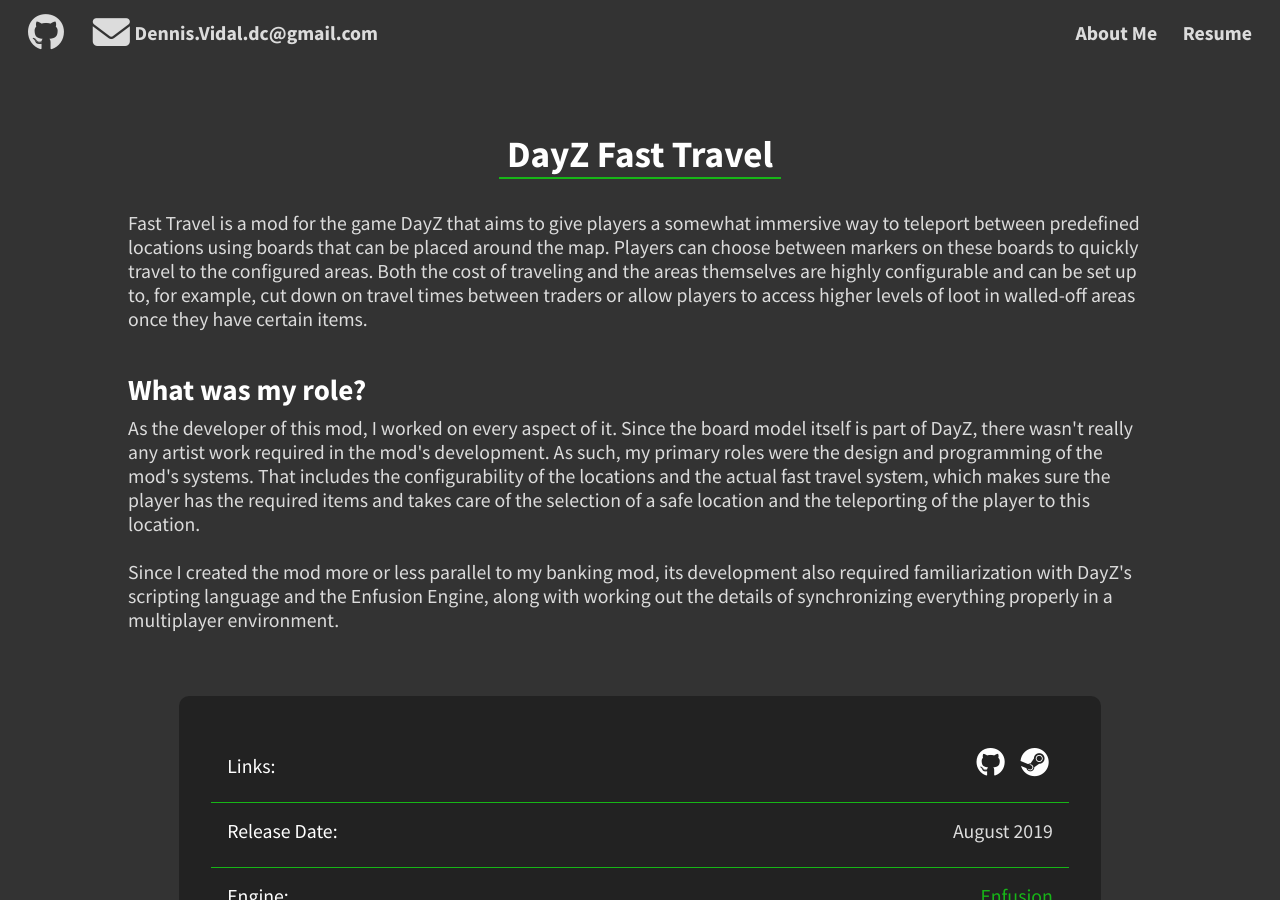
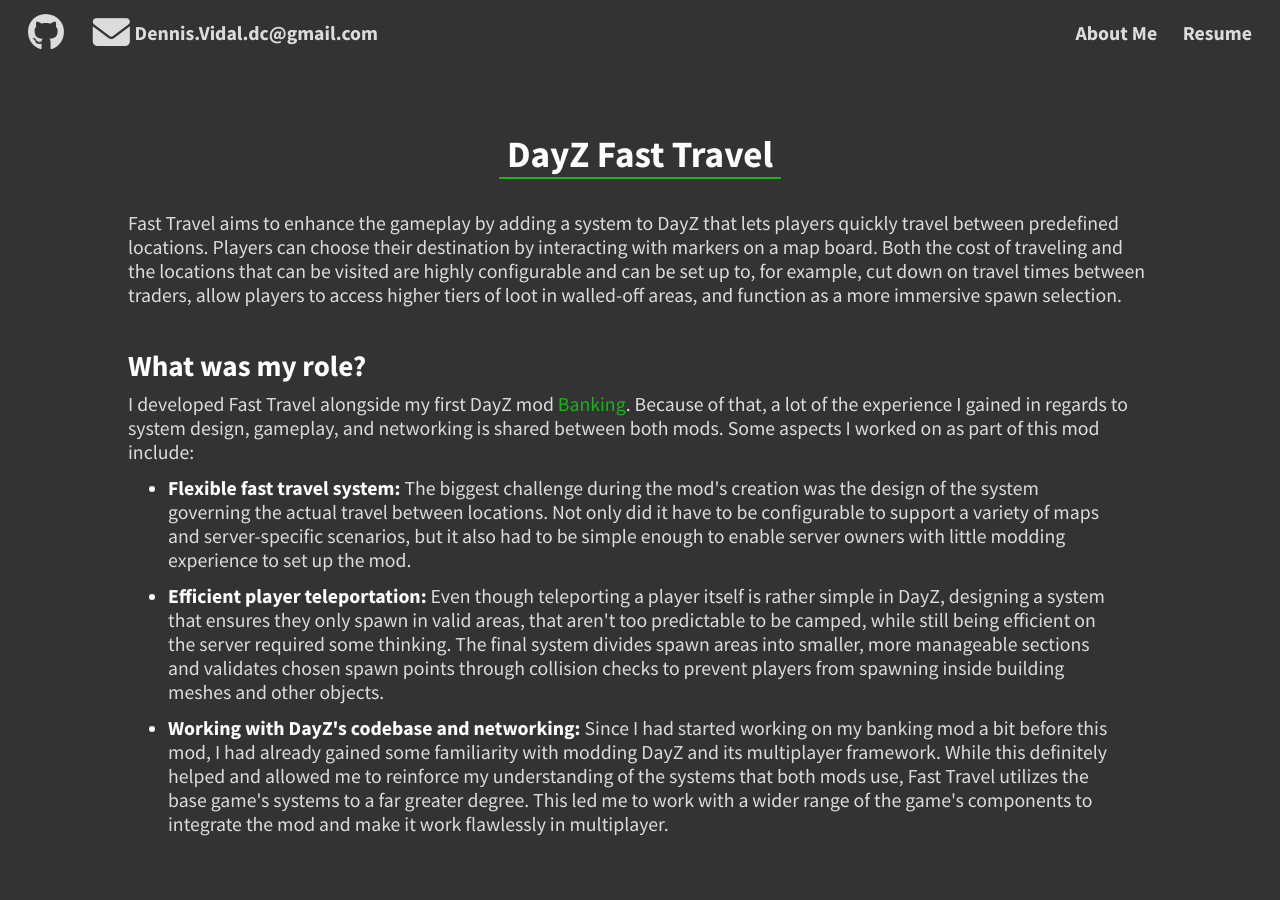
Before and after one commit to DennisVidal/dennisvidal.github.io, a Jekyll site: the page built from projects/dayz-fast-travel.md, in a window 1280 px wide and 900 px high. Built offline with Jekyll 4.4.1, drawn with Linux system fonts in a browser that asks for light colours.

Commit message:
Updated fast travel description

```diff
--- a/projects/dayz-fast-travel.md
+++ b/projects/dayz-fast-travel.md
@@ -7,12 +7,22 @@
 
 sections:
     -   contents:
-            -   text: "Fast Travel is a mod for the game DayZ that aims to give players a somewhat immersive way to teleport between predefined locations using boards that can be placed around the map. Players can choose between markers on these boards to quickly travel to the configured areas. Both the cost of traveling and the areas themselves are highly configurable and can be set up to, for example, cut down on travel times between traders or allow players to access higher levels of loot in walled-off areas once they have certain items."
+            -   text: "Fast Travel aims to enhance the gameplay by adding a system to DayZ that lets players quickly travel between predefined locations. Players can choose their destination by interacting with markers on a map board. Both the cost of traveling and the locations that can be visited are highly configurable and can be set up to, for example, cut down on travel times between traders, allow players to access higher tiers of loot in walled-off areas, and function as a more immersive spawn selection."
 
     -   heading: "What was my role?"
         contents:
-            -   text: "As the developer of this mod, I worked on every aspect of it. Since the board model itself is part of DayZ, there wasn't really any artist work required in the mod's development. As such, my primary roles were the design and programming of the mod's systems. That includes the configurability of the locations and the actual fast travel system, which makes sure the player has the required items and takes care of the selection of a safe location and the teleporting of the player to this location."
-            -   text: "Since I created the mod more or less parallel to my banking mod, its development also required familiarization with DayZ's scripting language and the Enfusion Engine, along with working out the details of synchronizing everything properly in a multiplayer environment."
+            -   text: "I developed Fast Travel alongside my first DayZ mod <a href=\"https://dennisvidal.github.io/dayz-banking/\"target=\"_blank\">Banking</a>. Because of that, a lot of the experience I gained in regards to system design, gameplay, and networking is shared between both mods. Some aspects I worked on as part of this mod include:"
+                bullets:
+                    -   text: "<b>Flexible fast travel system:</b> The biggest challenge during the mod's creation was the design of the system governing the actual travel between locations. Not only did it have to be configurable to support a variety of maps and server-specific scenarios, but it also had to be simple enough to enable server owners with little modding experience to set up the mod."
+                        style: "disc"
+
+                    -   text: "<b>Efficient player teleportation:</b> Even though teleporting a player itself is rather simple in DayZ, designing a system that ensures they only spawn in valid areas, that aren't too predictable to be camped, while still being efficient on the server required some thinking. The final system divides spawn areas into smaller, more manageable sections and validates chosen spawn points through collision checks to prevent players from spawning inside building meshes and other objects."
+                        style: "disc"
+
+                    -   text: "<b>Working with DayZ's codebase and networking:</b> Since I had started working on my banking mod a bit before this mod, I had already gained some familiarity with modding DayZ and its multiplayer framework. While this definitely helped and allowed me to reinforce my understanding of the systems that both mods use, Fast Travel utilizes the base game's systems to a far greater degree. This led me to work with a wider range of the game's components to integrate the mod and make it work flawlessly in multiplayer."
+                        style: "disc"
+
+
 
 
 links:
```
Also changed, not shown: projects/neon-coil.md (+1 -1 lines).
